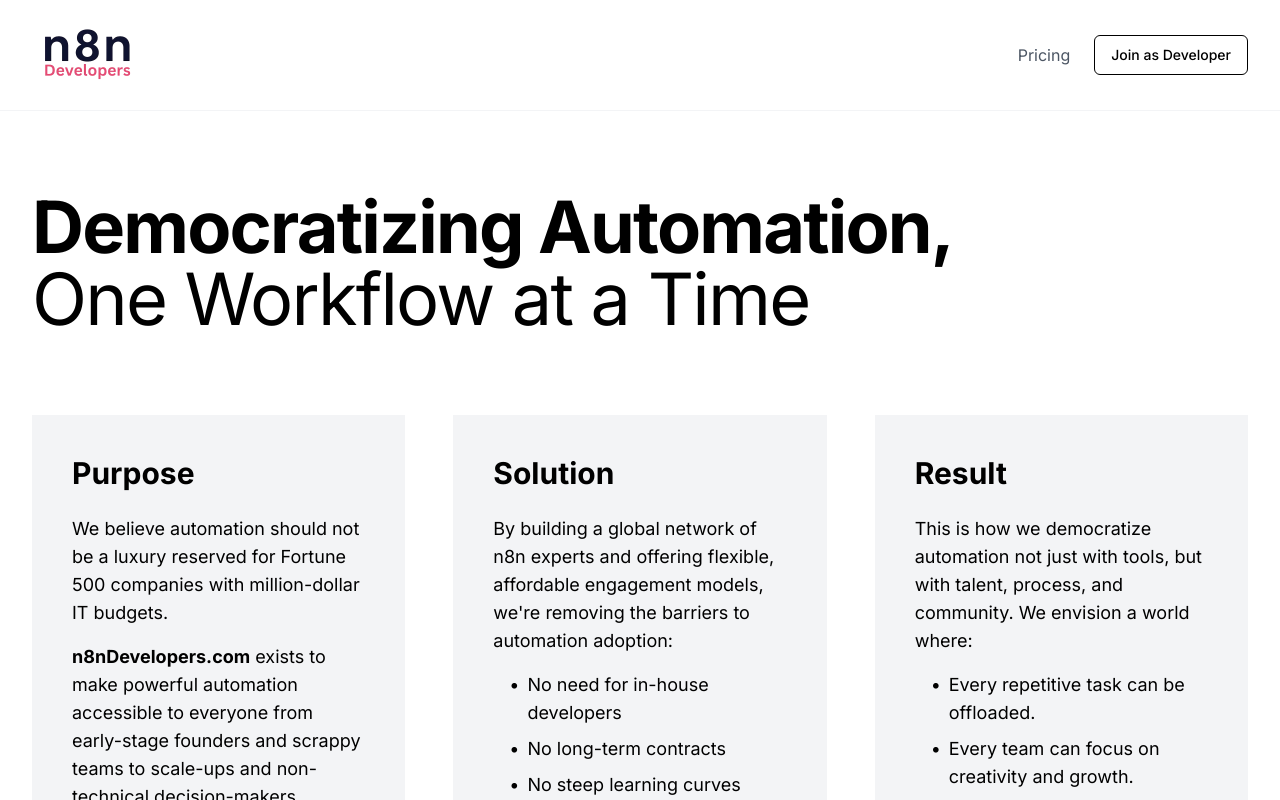
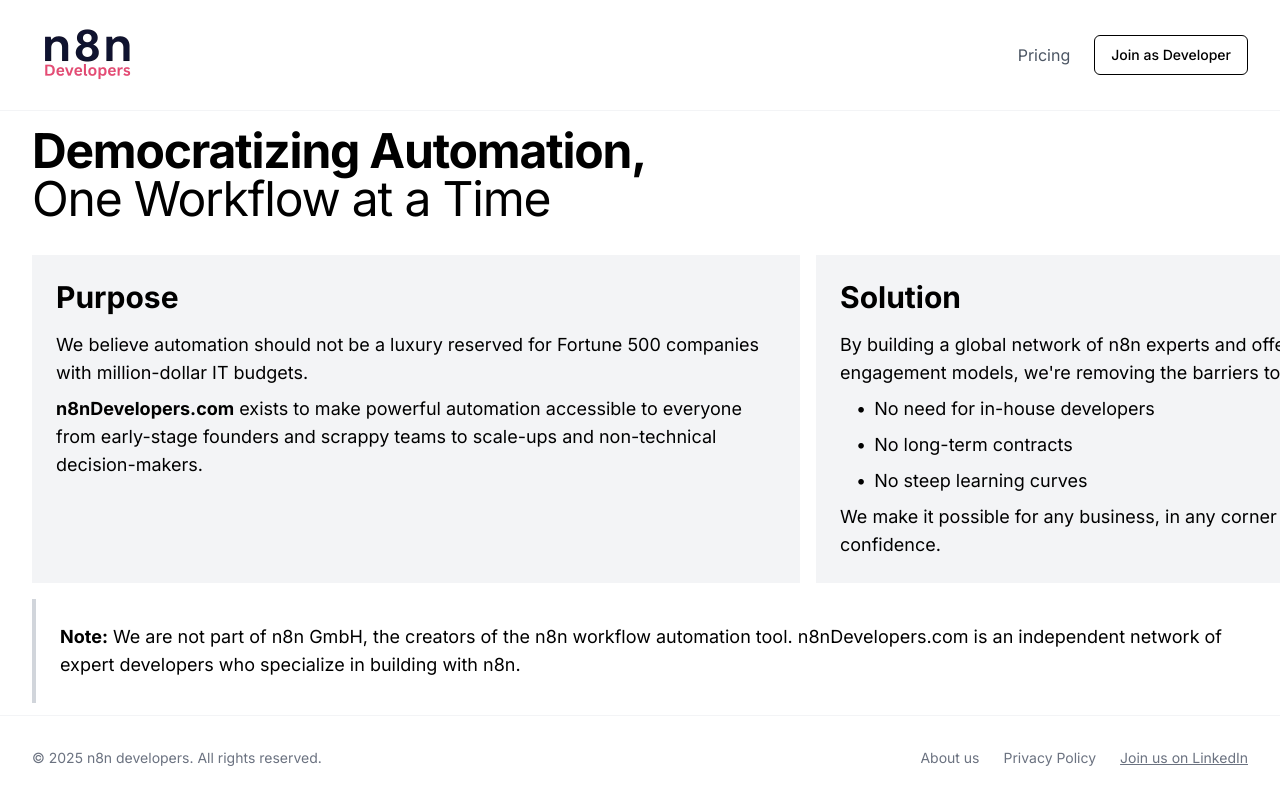
Before and after one commit to Niranjan-Labs24/claude-coders-website, a Next.js app: page /about in a window 1280 px wide. Built offline with nearby package versions, Linux system fonts and the light colour scheme.

Commit message:
Fit pages withou scrolling

```diff
--- a/app/about/page.tsx
+++ b/app/about/page.tsx
@@ -1,17 +1,12 @@
 import type { FC } from "react"
-import { Header } from "@/components/header"
-import { Footer } from "@/components/footer"
+import { Carousel, CarouselContent, CarouselItem } from "@/components/ui/carousel"
 
 const AboutPage: FC = () => {
   return (
-    <div className="min-h-screen bg-white">
-      <Header />
-
-      {/* Main Content */}
-      <main className="max-w-7xl mx-auto px-4 sm:px-6 lg:px-8 py-12 md:py-16 lg:py-20">
+    <>
       {/* Page Title */}
-        <div className="mb-16 md:mb-20">
-          <h1 className="text-4xl sm:text-5xl md:text-6xl lg:text-7xl font-bold tracking-tight text-black leading-tight">
+      <div className="mb-8">
+        <h1 className="text-4xl sm:text-5xl font-bold tracking-tight text-black leading-tight">
           Democratizing Automation,
           <br />
           <span className="font-normal">One Workflow at a Time</span>
@@ -19,88 +14,58 @@ const AboutPage: FC = () => {
       </div>
 
       {/* Three Column Content */}
-        <div className="grid grid-cols-1 lg:grid-cols-3 gap-8 lg:gap-12 mb-16">
+      <Carousel className="w-full max-w-3xl mr-auto select-none cursor-grab">
+        <CarouselContent>
+          <CarouselItem>
             {/* Purpose Column */}
-          <div className="bg-gray-100 p-8 md:p-10 space-y-6">
-            <h2 className="text-2xl md:text-3xl font-bold text-black">Purpose</h2>
-            <div className="space-y-4 text-base md:text-lg text-black leading-relaxed">
-              <p>
-                We believe automation should not be a luxury reserved for Fortune 500 companies with million-dollar IT
-                budgets.
-              </p>
-              <p>
-                <strong>n8nDevelopers.com</strong> exists to make powerful automation accessible to everyone from
-                early-stage founders and scrappy teams to scale-ups and non-technical decision-makers.
-              </p>
+            <div className="bg-gray-100 p-6 space-y-4 h-full">
+              <h2 className="text-2xl xl:text-3xl font-bold text-black">Purpose</h2>
+              <div className="space-y-2 text-base xl:text-lg text-black leading-relaxed">
+                <p>We believe automation should not be a luxury reserved for Fortune 500 companies with million-dollar IT budgets.</p>
+                <p><strong>n8nDevelopers.com</strong> exists to make powerful automation accessible to everyone from early-stage founders and scrappy teams to scale-ups and non-technical decision-makers.</p>
               </div>
             </div>
-
+          </CarouselItem>
+          <CarouselItem>
             {/* Solution Column */}
-          <div className="bg-gray-100 p-8 md:p-10 space-y-6">
-            <h2 className="text-2xl md:text-3xl font-bold text-black">Solution</h2>
-            <div className="space-y-4 text-base md:text-lg text-black leading-relaxed">
-              <p>
-                By building a global network of n8n experts and offering flexible, affordable engagement models, we're
-                removing the barriers to automation adoption:
-              </p>
+            <div className="bg-gray-100 p-6 space-y-4 h-full">
+              <h2 className="text-2xl xl:text-3xl font-bold text-black">Solution</h2>
+              <div className="space-y-2 text-base xl:text-lg text-black leading-relaxed">
+                <p>By building a global network of n8n experts and offering flexible, affordable engagement models, we're removing the barriers to automation adoption:</p>
                 <ul className="space-y-2 ml-4">
-                <li className="flex items-start">
-                  <span className="mr-2">•</span>
-                  <span>No need for in-house developers</span>
-                </li>
-                <li className="flex items-start">
-                  <span className="mr-2">•</span>
-                  <span>No long-term contracts</span>
-                </li>
-                <li className="flex items-start">
-                  <span className="mr-2">•</span>
-                  <span>No steep learning curves</span>
-                </li>
+                  <li className="flex items-start"><span className="mr-2">•</span><span>No need for in-house developers</span></li>
+                  <li className="flex items-start"><span className="mr-2">•</span><span>No long-term contracts</span></li>
+                  <li className="flex items-start"><span className="mr-2">•</span><span>No steep learning curves</span></li>
                 </ul>
                 <p>We make it possible for any business, in any corner of the world, to automate with confidence.</p>
               </div>
             </div>
-
+          </CarouselItem>
+          <CarouselItem>
             {/* Result Column */}
-          <div className="bg-gray-100 p-8 md:p-10 space-y-6">
-            <h2 className="text-2xl md:text-3xl font-bold text-black">Result</h2>
-            <div className="space-y-4 text-base md:text-lg text-black leading-relaxed">
-              <p>
-                This is how we democratize automation not just with tools, but with talent, process, and community. We
-                envision a world where:
-              </p>
+            <div className="bg-gray-100 p-6 space-y-4 h-full">
+              <h2 className="text-2xl xl:text-3xl font-bold text-black">Result</h2>
+              <div className="space-y-2 text-base xl:text-lg text-black leading-relaxed">
+                <p>This is how we democratize automation not just with tools, but with talent, process, and community. We envision a world where:</p>
                 <ul className="space-y-2 ml-4">
-                <li className="flex items-start">
-                  <span className="mr-2">•</span>
-                  <span>Every repetitive task can be offloaded.</span>
-                </li>
-                <li className="flex items-start">
-                  <span className="mr-2">•</span>
-                  <span>Every team can focus on creativity and growth.</span>
-                </li>
-                <li className="flex items-start">
-                  <span className="mr-2">•</span>
-                  <span>Every company, regardless of size, can operate like a tech-first company.</span>
-                </li>
+                  <li className="flex items-start"><span className="mr-2">•</span><span>Every repetitive task can be offloaded.</span></li>
+                  <li className="flex items-start"><span className="mr-2">•</span><span>Every team can focus on creativity and growth.</span></li>
+                  <li className="flex items-start"><span className="mr-2">•</span><span>Every company, regardless of size, can operate like a tech-first company.</span></li>
                 </ul>
-              <p>
-                With n8nDevelopers.com, automation becomes not just possible but practical, affordable, and scalable.
-              </p>
+                <p>With n8nDevelopers.com, automation becomes not just possible but practical, affordable, and scalable.</p>
               </div>
             </div>
-        </div>
-
+          </CarouselItem>
+        </CarouselContent>
+      </Carousel>
       {/* Note Section */}
-        <div className="bg-white p-6 md:p-8 border-l-4 border-gray-300">
+      <div className="bg-white p-6 mt-4 2xl:mt-8 border-l-4 border-gray-300">
         <p className="text-base md:text-lg text-black leading-relaxed">
           <strong>Note:</strong> We are not part of n8n GmbH, the creators of the n8n workflow automation tool.
           n8nDevelopers.com is an independent network of expert developers who specialize in building with n8n.
         </p>
       </div>
-      </main>
-
-      <Footer />
-    </div>
+    </>
   )
 }
 
--- a/app/join-developer/page.tsx
+++ b/app/join-developer/page.tsx
@@ -1,16 +1,9 @@
+import type { FC } from "react"
 import { Check } from "lucide-react"
 import Image from "next/image"
-import type { FC } from "react"
-import { Header } from "@/components/header"
-import { Footer } from "@/components/footer"
 
 const JoinDeveloperPage: FC = () => {
   return (
-    <div className="min-h-screen bg-white">
-      <Header />
-
-      {/* Main Content */}
-      <main className="max-w-7xl mx-auto px-4 sm:px-6 lg:px-8 py-12 md:py-16 lg:py-20">
     <div className="grid grid-cols-1 lg:grid-cols-12 gap-8 lg:gap-16">
       {/* Left Content */}
       <div className="lg:col-span-6 space-y-6 md:space-y-8">
@@ -86,10 +79,6 @@ const JoinDeveloperPage: FC = () => {
         </div>
       </div>
     </div>
-      </main>
-
-      <Footer />
-    </div>
   )
 }
 
--- a/app/layout.tsx
+++ b/app/layout.tsx
@@ -1,10 +1,12 @@
 import type React from "react"
-import "@/app/globals.css"
-import { ThemeProvider } from "@/components/theme-provider"
 import { Inter } from "next/font/google"
 import type { Metadata } from "next"
 import { GoogleAnalytics } from '@next/third-parties/google'
 import Script from "next/script"
+import { ThemeProvider } from "@/components/theme-provider"
+import { Header } from "@/components/header"
+import { Footer } from "@/components/footer"
+import "@/app/globals.css"
 
 const inter = Inter({ subsets: ["latin"] })
 
@@ -25,7 +27,9 @@ export default function RootLayout({
       <GoogleAnalytics gaId={process.env.NEXT_PUBLIC_GOOGLE_ANALYTICS || ''} />
       <body className={inter.className}>
         <ThemeProvider attribute="class" defaultTheme="light" enableSystem={false} disableTransitionOnChange>
-          {children}
+          <Header />
+          <main className="lg:max-h-[calc(100vh-196px)] lg:overflow-auto max-w-7xl mx-auto px-4 sm:px-6 lg:px-8 py-4">{children}</main>
+          <Footer />
         </ThemeProvider>
       </body>
       <Script id="Cookiebot" src="https://consent.cookiebot.com/uc.js" data-cbid="875d1f20-cdec-45f8-b918-0665e17654b0" type="text/javascript" async />
--- a/app/pricing/page.tsx
+++ b/app/pricing/page.tsx
@@ -1,18 +1,12 @@
+import type { FC } from "react"
 import { Check } from "lucide-react"
-import type { FC } from "react"
-import { Header } from "@/components/header"
-import { Footer } from "@/components/footer"
 
 const PricingPage: FC = () => {
   return (
-    <div className="min-h-screen bg-white">
-      <Header />
-
-      {/* Main Content */}
-      <main className="max-w-7xl mx-auto px-4 sm:px-6 lg:px-8 py-12 md:py-16 lg:py-20">
+    <>
       {/* Page Title */}
-        <div className="text-center mb-16 md:mb-20">
-          <h1 className="text-4xl sm:text-5xl md:text-6xl lg:text-7xl font-bold tracking-tight text-black leading-tight">
+      <div className="text-center mb-8">
+        <h1 className="text-4xl sm:text-5xl font-bold tracking-tight text-black leading-tight">
           Pricing <span className="font-normal">that works for every need</span>
         </h1>
       </div>
@@ -98,10 +92,7 @@ const PricingPage: FC = () => {
           </div>
         </div>
       </div>
-      </main>
-
-      <Footer />
-    </div>
+    </>
   )
 }
 
--- a/components/footer.tsx
+++ b/components/footer.tsx
@@ -3,7 +3,7 @@ import type { FC } from "react"
 
 export const Footer: FC = () => {
   return (
-    <footer className="py-6 md:py-8 mt-12 md:mt-16 border-t border-gray-100">
+    <footer className="py-6 md:py-8 border-t border-gray-100 xl:fixed xl:bottom-0 w-full">
       <div className="max-w-7xl mx-auto px-4 sm:px-6 lg:px-8">
         <div className="flex flex-col md:flex-row justify-between items-center gap-4">
           <p className="text-xs md:text-sm text-gray-500">© 2025 n8n developers. All rights reserved.</p>
--- a/components/ui/carousel.tsx
+++ b/components/ui/carousel.tsx
@@ -157,7 +157,7 @@ const CarouselContent = React.forwardRef<
   const { carouselRef, orientation } = useCarousel()
 
   return (
-    <div ref={carouselRef} className="overflow-hidden">
+    <div ref={carouselRef} className="">
       <div
         ref={ref}
         className={cn(
```
Also changed, not shown: app/page.tsx (+3 -15 lines), package.json (line endings or trailing spaces), 1 other file (tests, documents, lock files or other folders). Lines whose indentation alone changed are shown as unchanged.
